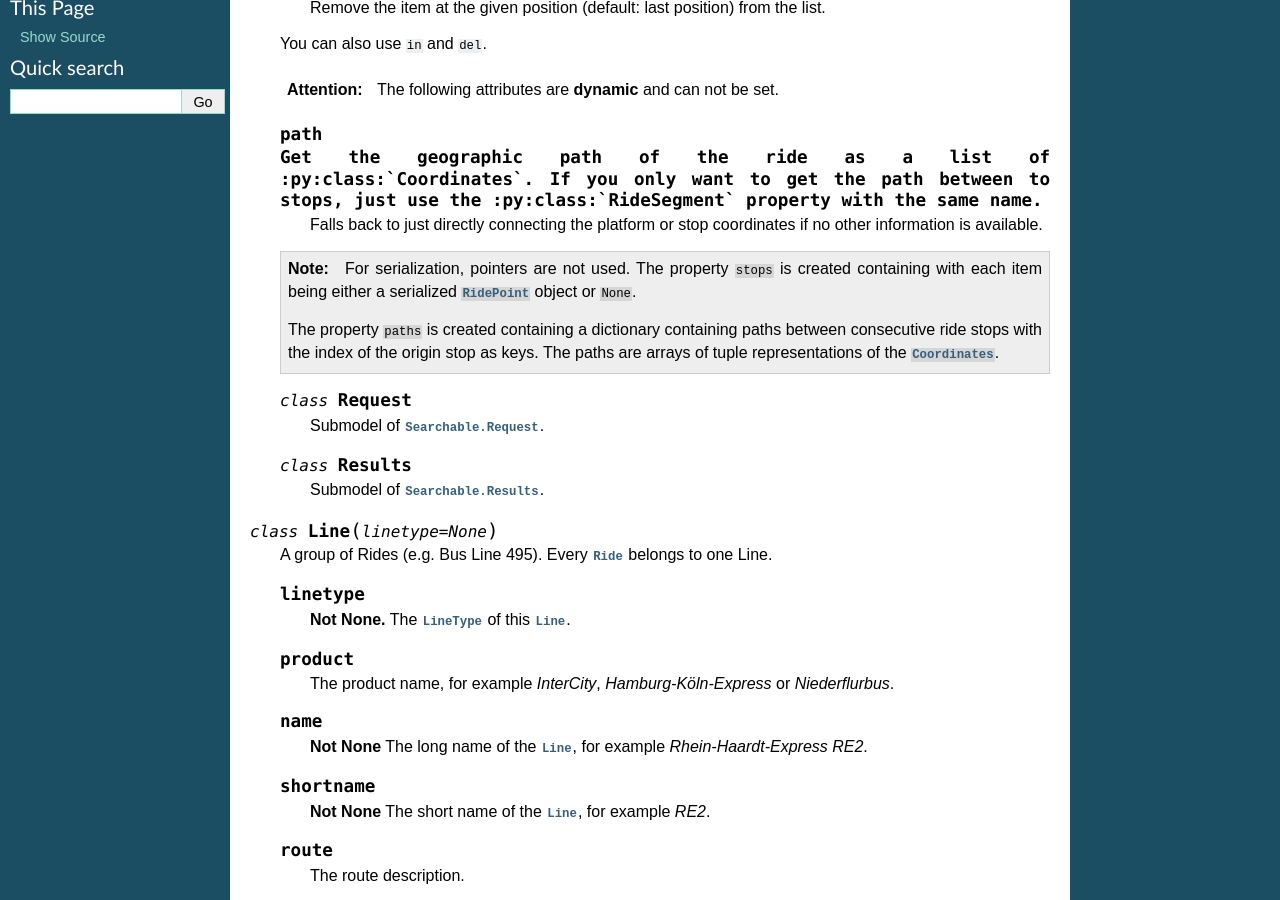
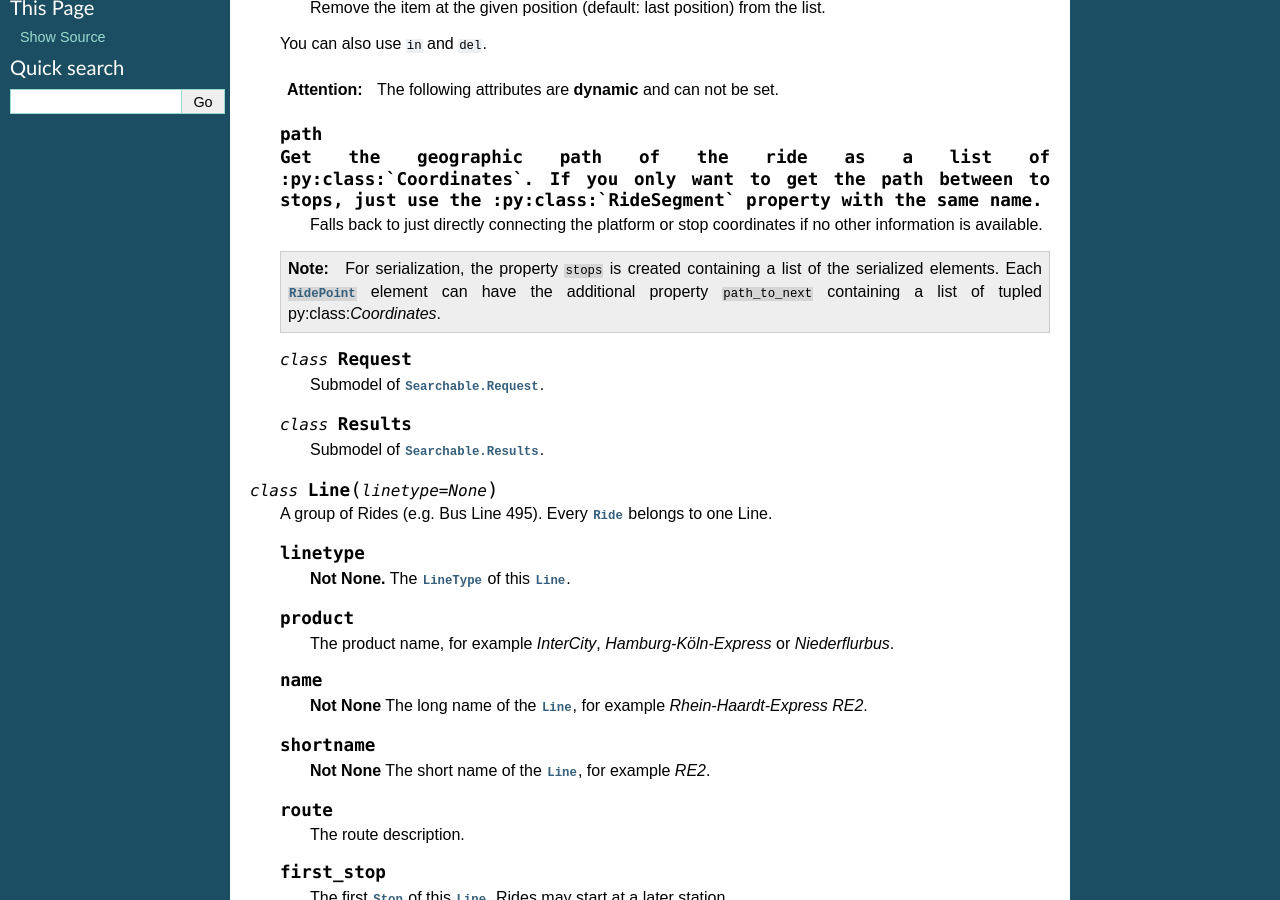
Before and after one commit to codingcatgirl/choo, a Sphinx documentation site: the page built from docs/choo/models.rst, in a window 1280 px wide and 900 px high, scrolled down 2819 px. Built offline with Sphinx 7.4.7, drawn with Linux system fonts in a browser that asks for light colours.

Commit message:
update docs about ride path serialization

```diff
--- a/docs/choo/models.rst
+++ b/docs/choo/models.rst
@@ -170,9 +170,7 @@ Submodels of :py:class:`Collectable`.
         Falls back to just directly connecting the platform or stop coordinates if no other information is available.
 
     .. note::
-        For serialization, pointers are not used. The property ``stops`` is created containing with each item being either a serialized :py:class:`RidePoint` object or ``None``.
-
-        The property ``paths`` is created containing a dictionary containing paths between consecutive ride stops with the index of the origin stop as keys. The paths are arrays of tuple representations of the :py:class:`Coordinates`.
+        For serialization, the property ``stops`` is created containing a list of the serialized elements. Each :py:class:`RidePoint` element can have the additional property ``path_to_next`` containing a list of tupled py:class:`Coordinates`.
 
     .. py:class:: Ride.Request
 
```
